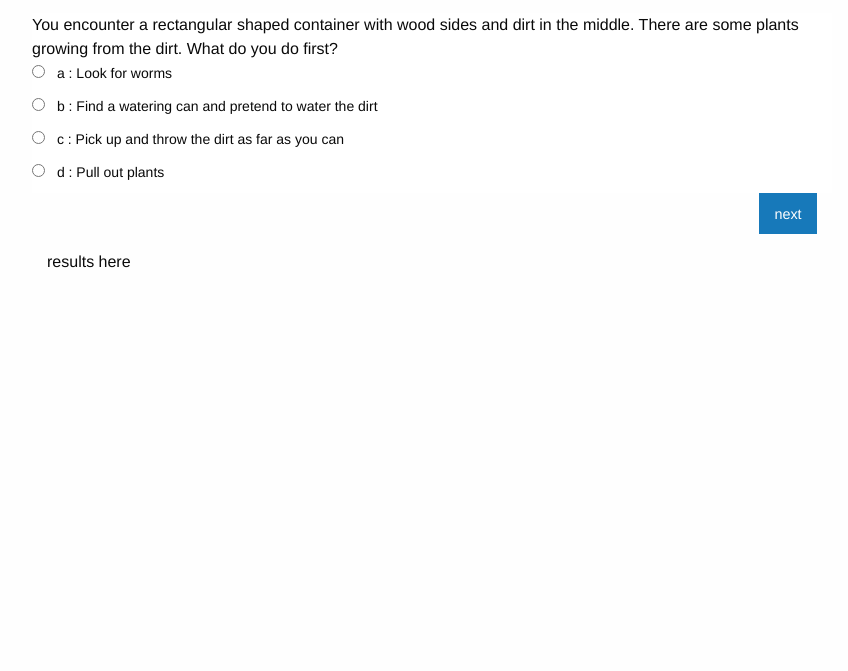
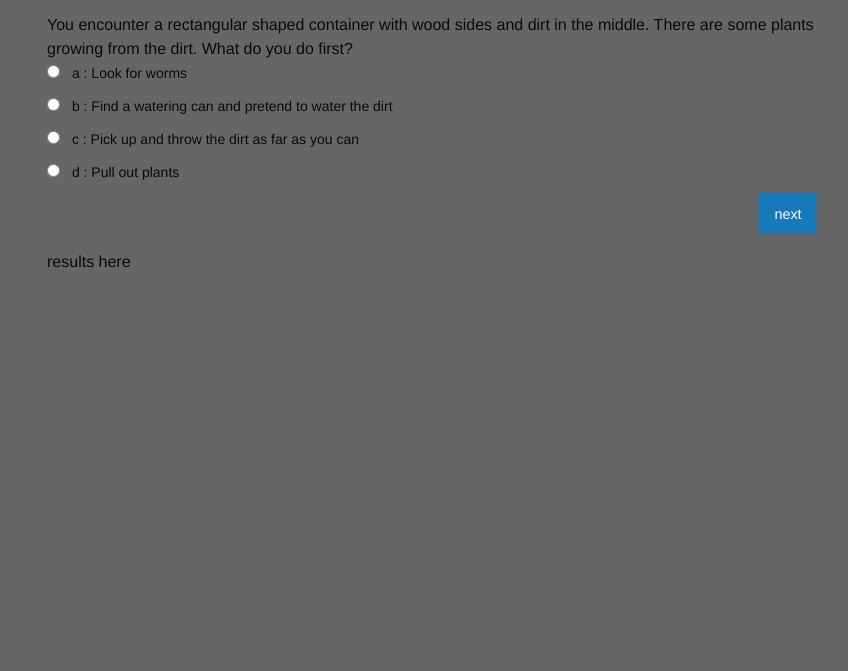
Before and after one commit to mrengy/card2021, a plain HTML site: page index.html in a window 1280 px wide. Shown: the part 129-800 px from the top of the page, without its empty margins (8-856 px from the left). Drawn offline with Linux system fonts and the light colour scheme.

Commit message:
corrected padding

```diff
--- a/css/app.scss
+++ b/css/app.scss
@@ -2,7 +2,8 @@
 
 $color_success: #3adb76;
 $color_wrong: #cc4b37;
-$color_background: #fff;
+$color_background: #666;
+
 
 .correct, .correct label {
   color: $color_success;
@@ -12,6 +13,9 @@ $color_background: #fff;
   color: $color_wrong;
 }
 
+body{
+  background-color: $color_background;
+}
 
 #quiz {
   position: relative;
@@ -19,7 +23,6 @@ $color_background: #fff;
 
 .slide {
   position: absolute;
-  left: 0px;
   top: 0px;
   width: 100%;
   z-index: 1;
--- a/index.html
+++ b/index.html
@@ -27,7 +27,7 @@
       </div>
 
       <div class="grid-x grid-padding-x" id="quiz-parent">
-          <div class="large-8 medium-12 cell" id="quiz">
+          <div class="large-8 medium-12 cell grid-padding-x" id="quiz">
             questions here
           </div>
           <div class="large-8 medium-12 cell" id="buttons">
--- a/js/app.js
+++ b/js/app.js
@@ -56,7 +56,7 @@ $( document ).ready(function() {
 
         //add this question and its answers to the output
         output.push(
-          `<div class="slide">
+          `<div class="slide cell">
             <div class="question">
               ${currentQuestion.question}
             </div>
```
Also changed, not shown: css/app.css, 1 other file.
